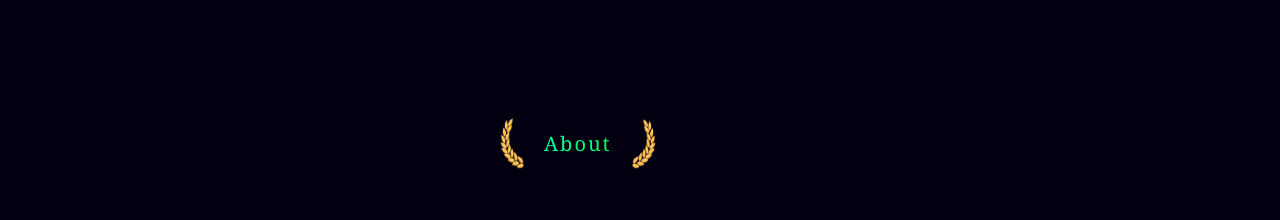
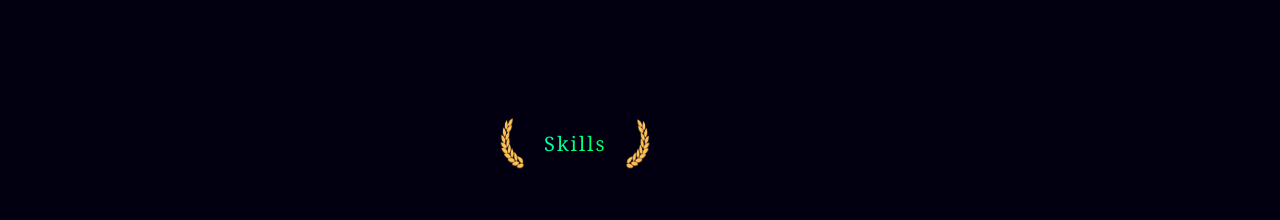
Before and after one commit to JithanRoy/Personal_Portfolio, a React (Create React App) app: page / in a window 1280 px wide. Shown: the part 1940-2160 px from the top of the page. Built offline with nearby package versions, Linux system fonts and the light colour scheme.

Commit message:
updated code

```diff
--- a/src/containers/Home.jsx
+++ b/src/containers/Home.jsx
@@ -25,7 +25,7 @@ const Home = () => {
              <h2 className="text-2xl lg:text-4xl text-texlight mt-4">
                 And I'm{" "}
                 <HeroTypeWritter
-                  words={["a Developer..", "a Project Manager..", "a Freelanzer.."]}
+                  words={["a Developer..", "a Project Manager..", "a Freelancer.."]}
                   speed={100}
                 />
              </h2>
--- a/src/containers/Skills.jsx
+++ b/src/containers/Skills.jsx
@@ -1,12 +1,12 @@
 import React from "react";
-import { motion, AnimatePresence } from "framer-motion";
-import { Leaf1, Leaf2, about } from "../assets";
+import { motion } from "framer-motion";
+import { Leaf1, Leaf2 } from "../assets";
 import { SkillCard } from "../components";
 
 const Skills = () => {
   return (
     <section
-    id="about"
+    id="skills"
     className="flex items-center justify-center flex-col gap-12 my-12"
     >
       {/* title  */}
@@ -19,7 +19,7 @@ const Skills = () => {
           className="flex items-center gap-5">
            <img src={Leaf1} className="w-6 h-auto object-contain" alt="leaf" />
             <p className="text-transparent bg-clip-text bg-gradient-to-r from-primary to-secondary capitalize text-xl font-serif tracking-widest">
-                About
+                skills
             </p>
            <img src={Leaf2} className="w-6 h-auto object-contain" alt="leaf" />
         </motion.div>
```
